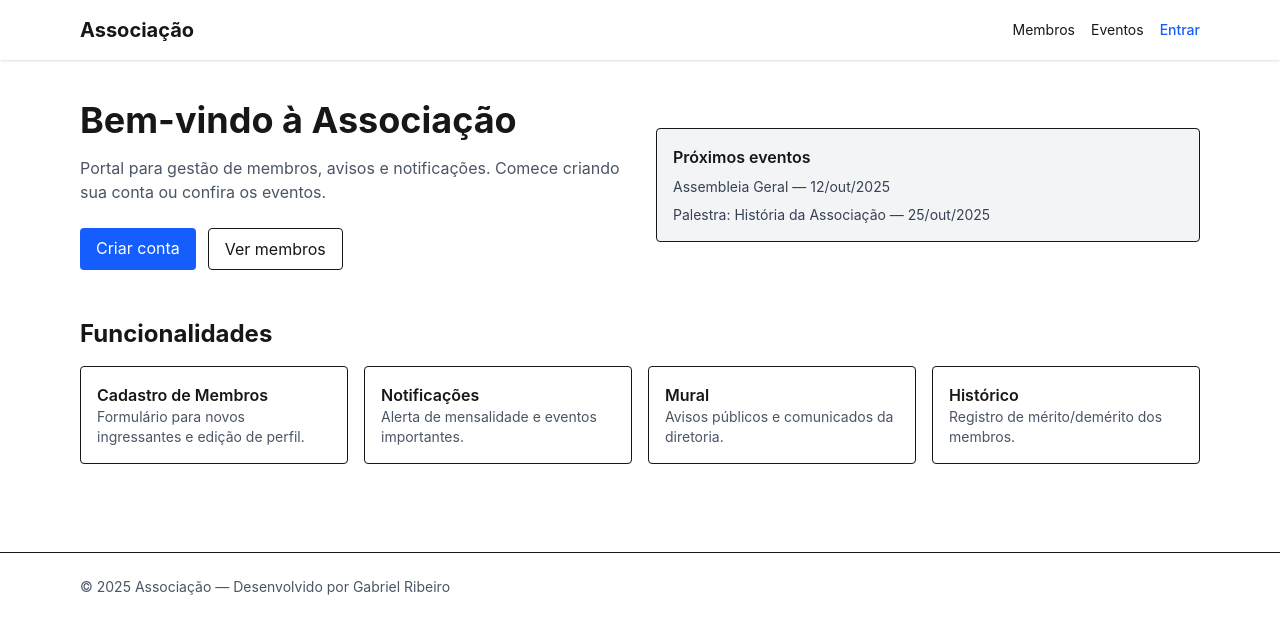
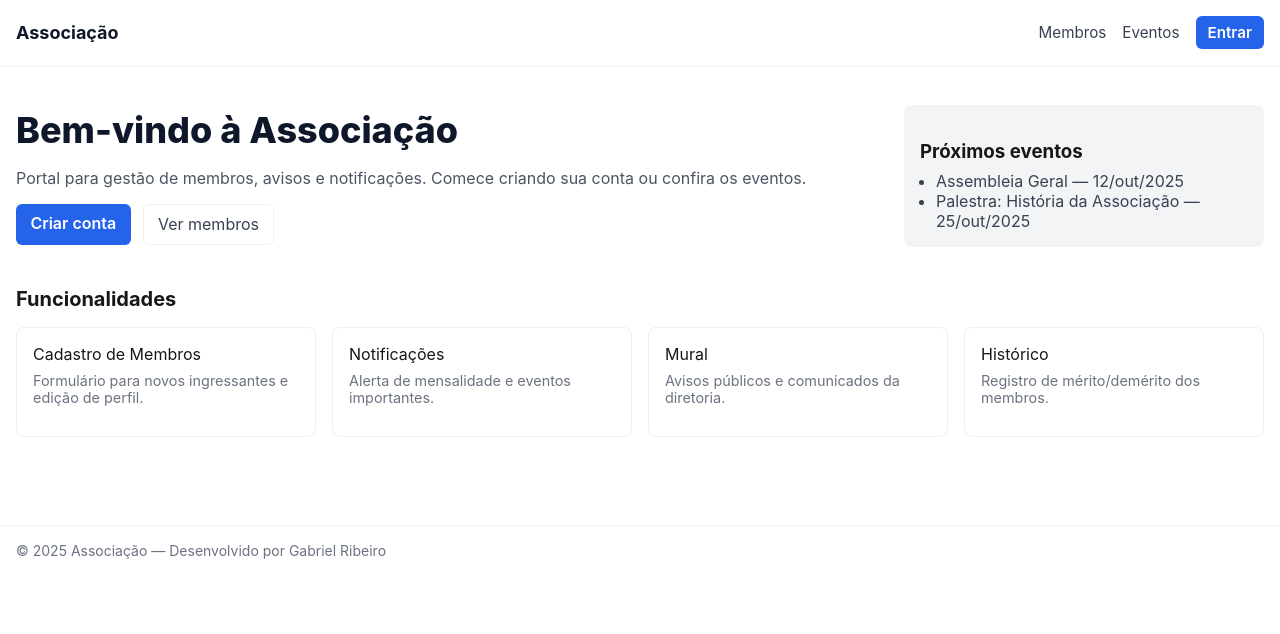
Before and after one commit to gribeiro1109/associacao-naja-frontend-app, a Next.js app: page / in a window 1280 px wide. Shown: the top 634 px of the page. Built offline with nearby package versions, Linux system fonts and the light colour scheme.

Commit message:
feat: using css modules

```diff
--- /dev/null
+++ b/src/app/components/Footer/footer.module.css
@@ -0,0 +1,14 @@
+/* components/Footer.module.css */
+.footer {
+  background: #ffffff;
+  border-top: 1px solid rgba(0,0,0,0.04);
+  margin-top: 3rem;
+}
+
+.container {
+  max-width: 96rem;
+  margin: 0 auto;
+  padding: 1rem;
+  color: #6b7280; /* gray-500 */
+  font-size: 0.875rem;
+}
--- a/src/app/components/Footer/index.tsx
+++ b/src/app/components/Footer/index.tsx
@@ -1,9 +1,12 @@
+// components/Footer.tsx
+import styles from './footer.module.css';
+
 export default function Footer() {
   return (
-    <footer className="bg-white border-t mt-12">
-      <div className="max-w-6xl mx-auto px-4 py-6 text-sm text-gray-600">
+    <footer className={styles.footer}>
+      <div className={styles.container}>
         © {new Date().getFullYear()} Associação — Desenvolvido por Gabriel Ribeiro
       </div>
     </footer>
-  )
+  );
 }
--- /dev/null
+++ b/src/app/components/Header/header.module.css
@@ -0,0 +1,42 @@
+/* components/Header.module.css */
+.header {
+  background: #ffffff;
+  box-shadow: 0 1px 2px rgba(0,0,0,0.06);
+}
+
+.container {
+  max-width: 96rem; /* 1536px */
+  margin: 0 auto;
+  padding: 1rem 1rem;
+  display: flex;
+  align-items: center;
+  justify-content: space-between;
+}
+
+.brand {
+  font-size: 1.125rem; /* 18px */
+  font-weight: 700;
+  color: #0f172a; /* gray-900 */
+  text-decoration: none;
+}
+
+.nav {
+  display: flex;
+  gap: 1rem;
+  font-size: 0.95rem;
+  align-items: center;
+}
+
+.link {
+  color: #374151; /* gray-700 */
+  text-decoration: none;
+}
+
+.cta {
+  background: #2563eb; /* blue-600 */
+  color: white;
+  padding: 0.45rem 0.75rem;
+  border-radius: 0.375rem;
+  font-weight: 600;
+  text-decoration: none;
+}
--- a/src/app/components/Header/index.tsx
+++ b/src/app/components/Header/index.tsx
@@ -1,16 +1,18 @@
-import Link from 'next/link'
+// components/Header.tsx
+import Link from 'next/link';
+import styles from './header.module.css';
 
 export default function Header() {
   return (
-    <header className="bg-white shadow">
-      <div className="max-w-6xl mx-auto px-4 py-4 flex items-center justify-between">
-        <Link href="/" className="text-xl font-bold">Associação</Link>
-        <nav className="space-x-4 text-sm">
-          <Link href="/membros">Membros</Link>
-          <Link href="/eventos">Eventos</Link>
-          <Link href="/entrar" className="font-medium text-blue-600">Entrar</Link>
+    <header className={styles.header}>
+      <div className={styles.container}>
+        <Link href="/" className={styles.brand}>Associação</Link>
+        <nav className={styles.nav}>
+          <Link href="/membros" className={styles.link}>Membros</Link>
+          <Link href="/eventos" className={styles.link}>Eventos</Link>
+          <Link href="/entrar" className={`${styles.link} ${styles.cta}`}>Entrar</Link>
         </nav>
       </div>
     </header>
-  )
+  );
 }
--- a/src/app/globals.css
+++ b/src/app/globals.css
@@ -1,9 +1,11 @@
-@import "tailwindcss";
-
 /* Variáveis globais de tema */
 :root {
   --background: #ffffff;
   --foreground: #171717;
+  --primary: #2563eb;
+  --muted: #6b7280;
+  --container-max: 96rem;
+  --font-sans: "Inter", system-ui, sans-serif;
 }
 
 @theme inline {
@@ -16,16 +18,20 @@
 /* Suporte a dark mode baseado no sistema */
 @media (prefers-color-scheme: dark) {
   :root {
-    --background: #0a0a0a;
-    --foreground: #ededed;
-  }
+  --background: #ffffff;
+  --foreground: #171717;
+  --primary: #2563eb;
+  --muted: #6b7280;
+  --container-max: 96rem;
+  --font-sans: "Inter", system-ui, sans-serif;
+}
 }
 
 /* Estilos globais */
 body {
+  margin: 0;
+  font-family: var(--font-sans);
   background-color: var(--background);
   color: var(--foreground);
-  font-family: var(--font-sans);
   min-height: 100vh;
-  margin: 0;
 }
--- /dev/null
+++ b/src/app/home.module.css
@@ -0,0 +1,110 @@
+/* pages/Home.module.css */
+.main {
+  max-width: 96rem;
+  margin: 0 auto;
+  padding: 2.5rem 1rem;
+}
+
+.hero {
+  display: grid;
+  gap: 2rem;
+  grid-template-columns: 1fr;
+  align-items: center;
+}
+
+@media (min-width: 768px) {
+  .hero {
+    grid-template-columns: 1fr 360px;
+  }
+}
+
+.heroText { }
+
+.title {
+  font-size: 2.25rem;
+  font-weight: 800;
+  margin: 0 0 0.75rem 0;
+  color: #0f172a;
+}
+
+.subtitle {
+  color: #4b5563;
+  margin-bottom: 1rem;
+}
+
+.actions {
+  display: flex;
+  gap: 0.75rem;
+  margin-top: 1rem;
+}
+
+.primary {
+  background: #2563eb;
+  color: white;
+  padding: 0.6rem 0.9rem;
+  border-radius: 0.375rem;
+  text-decoration: none;
+  font-weight: 600;
+}
+
+.secondary {
+  background: transparent;
+  color: #374151;
+  padding: 0.6rem 0.9rem;
+  border-radius: 0.375rem;
+  text-decoration: none;
+  border: 1px solid rgba(0,0,0,0.06);
+}
+
+.card {
+  background: #f3f4f6;
+  border-radius: 0.5rem;
+  padding: 1rem;
+}
+
+.cardTitle {
+  font-weight: 700;
+  margin-bottom: 0.5rem;
+}
+
+.eventList {
+  margin: 0;
+  padding-left: 1rem;
+  color: #374151;
+}
+
+.features {
+  margin-top: 2.5rem;
+}
+
+.featuresTitle {
+  font-size: 1.25rem;
+  font-weight: 700;
+  margin-bottom: 1rem;
+}
+
+.grid {
+  display: grid;
+  gap: 1rem;
+  grid-template-columns: 1fr;
+}
+
+@media (min-width: 640px) {
+  .grid { grid-template-columns: repeat(2, 1fr); }
+}
+@media (min-width: 1024px) {
+  .grid { grid-template-columns: repeat(4, 1fr); }
+}
+
+.feature {
+  border: 1px solid rgba(0,0,0,0.06);
+  border-radius: 0.5rem;
+  padding: 1rem;
+  background: white;
+}
+
+.featureDesc {
+  color: #6b7280;
+  margin-top: 0.5rem;
+  font-size: 0.9rem;
+}
--- a/src/app/page.tsx
+++ b/src/app/page.tsx
@@ -1,7 +1,8 @@
 // pages/index.tsx
-import Head from 'next/head'
-import Header from '@/app/components/Header'
-import Footer from '@/app/components/Footer'
+import Head from 'next/head';
+import Header from '../app/components/Header';
+import Footer from '../app/components/Footer';
+import styles from './home.module.css';
 
 export default function Home() {
   return (
@@ -14,54 +15,40 @@ export default function Home() {
 
       <Header />
 
-      <main className="max-w-6xl mx-auto px-4 py-10">
-        <section className="grid gap-8 md:grid-cols-2 items-center">
-          <div>
-            <h1 className="text-4xl font-bold mb-4">Bem-vindo à Associação</h1>
-            <p className="text-gray-600 mb-6">
+      <main className={styles.main}>
+        <section className={styles.hero}>
+          <div className={styles.heroText}>
+            <h1 className={styles.title}>Bem-vindo à Associação</h1>
+            <p className={styles.subtitle}>
               Portal para gestão de membros, avisos e notificações. Comece criando sua conta ou confira os eventos.
             </p>
-            <div className="flex gap-3">
-              <a href="/cadastro" className="px-4 py-2 bg-blue-600 text-white rounded">Criar conta</a>
-              <a href="/membros" className="px-4 py-2 border rounded">Ver membros</a>
+            <div className={styles.actions}>
+              <a href="/cadastro" className={styles.primary}>Criar conta</a>
+              <a href="/membros" className={styles.secondary}>Ver membros</a>
             </div>
           </div>
 
-          <div>
-            <div className="bg-gray-100 border rounded p-4">
-              <h3 className="font-semibold mb-2">Próximos eventos</h3>
-              <ul className="space-y-2 text-sm text-gray-700">
-                <li>Assembleia Geral — 12/out/2025</li>
-                <li>Palestra: História da Associação — 25/out/2025</li>
-              </ul>
-            </div>
-          </div>
+          <aside className={styles.card}>
+            <h3 className={styles.cardTitle}>Próximos eventos</h3>
+            <ul className={styles.eventList}>
+              <li>Assembleia Geral — 12/out/2025</li>
+              <li>Palestra: História da Associação — 25/out/2025</li>
+            </ul>
+          </aside>
         </section>
 
-        <section className="mt-12">
-          <h2 className="text-2xl font-bold mb-4">Funcionalidades</h2>
-          <div className="grid gap-4 sm:grid-cols-2 lg:grid-cols-4">
-            <div className="border rounded p-4">
-              <h4 className="font-semibold">Cadastro de Membros</h4>
-              <p className="text-sm text-gray-600">Formulário para novos ingressantes e edição de perfil.</p>
-            </div>
-            <div className="border rounded p-4">
-              <h4 className="font-semibold">Notificações</h4>
-              <p className="text-sm text-gray-600">Alerta de mensalidade e eventos importantes.</p>
-            </div>
-            <div className="border rounded p-4">
-              <h4 className="font-semibold">Mural</h4>
-              <p className="text-sm text-gray-600">Avisos públicos e comunicados da diretoria.</p>
-            </div>
-            <div className="border rounded p-4">
-              <h4 className="font-semibold">Histórico</h4>
-              <p className="text-sm text-gray-600">Registro de mérito/demérito dos membros.</p>
-            </div>
+        <section className={styles.features}>
+          <h2 className={styles.featuresTitle}>Funcionalidades</h2>
+          <div className={styles.grid}>
+            <div className={styles.feature}>Cadastro de Membros<p className={styles.featureDesc}>Formulário para novos ingressantes e edição de perfil.</p></div>
+            <div className={styles.feature}>Notificações<p className={styles.featureDesc}>Alerta de mensalidade e eventos importantes.</p></div>
+            <div className={styles.feature}>Mural<p className={styles.featureDesc}>Avisos públicos e comunicados da diretoria.</p></div>
+            <div className={styles.feature}>Histórico<p className={styles.featureDesc}>Registro de mérito/demérito dos membros.</p></div>
           </div>
         </section>
       </main>
 
       <Footer />
     </>
-  )
+  );
 }
```
